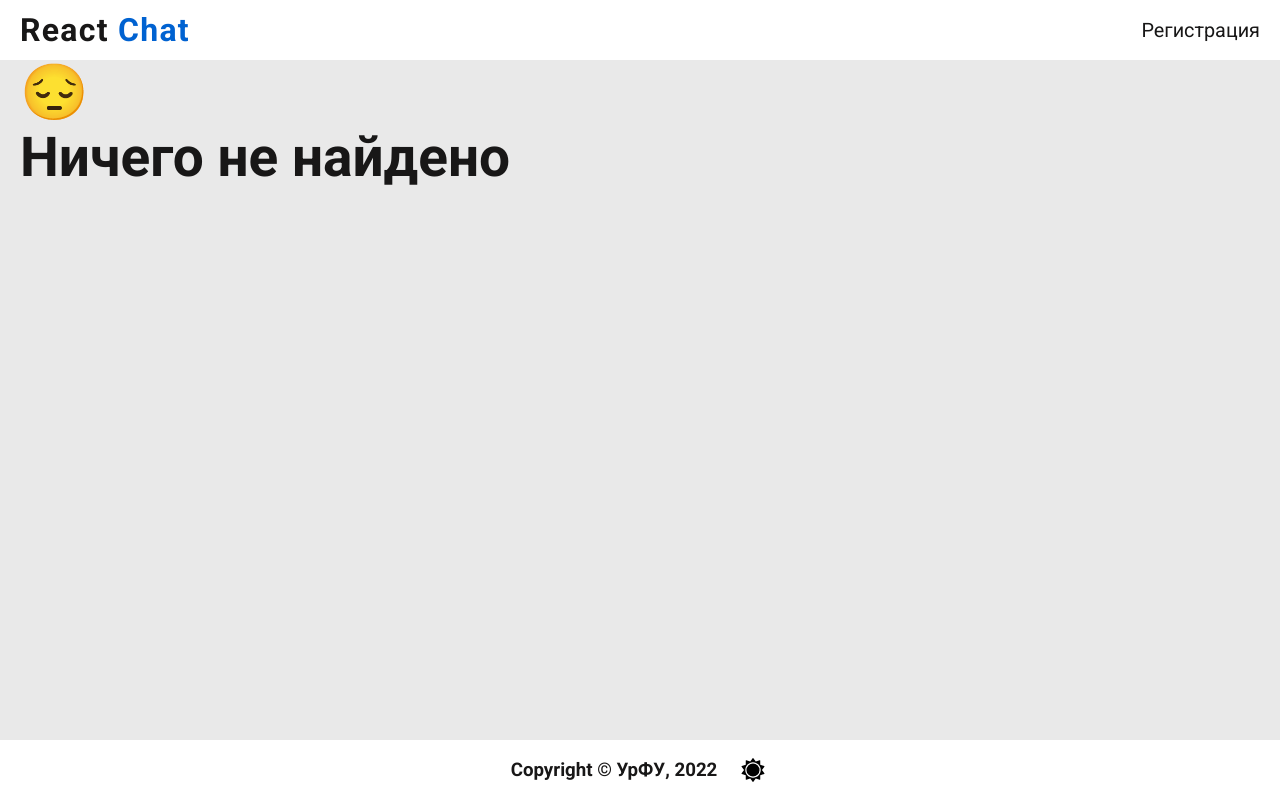
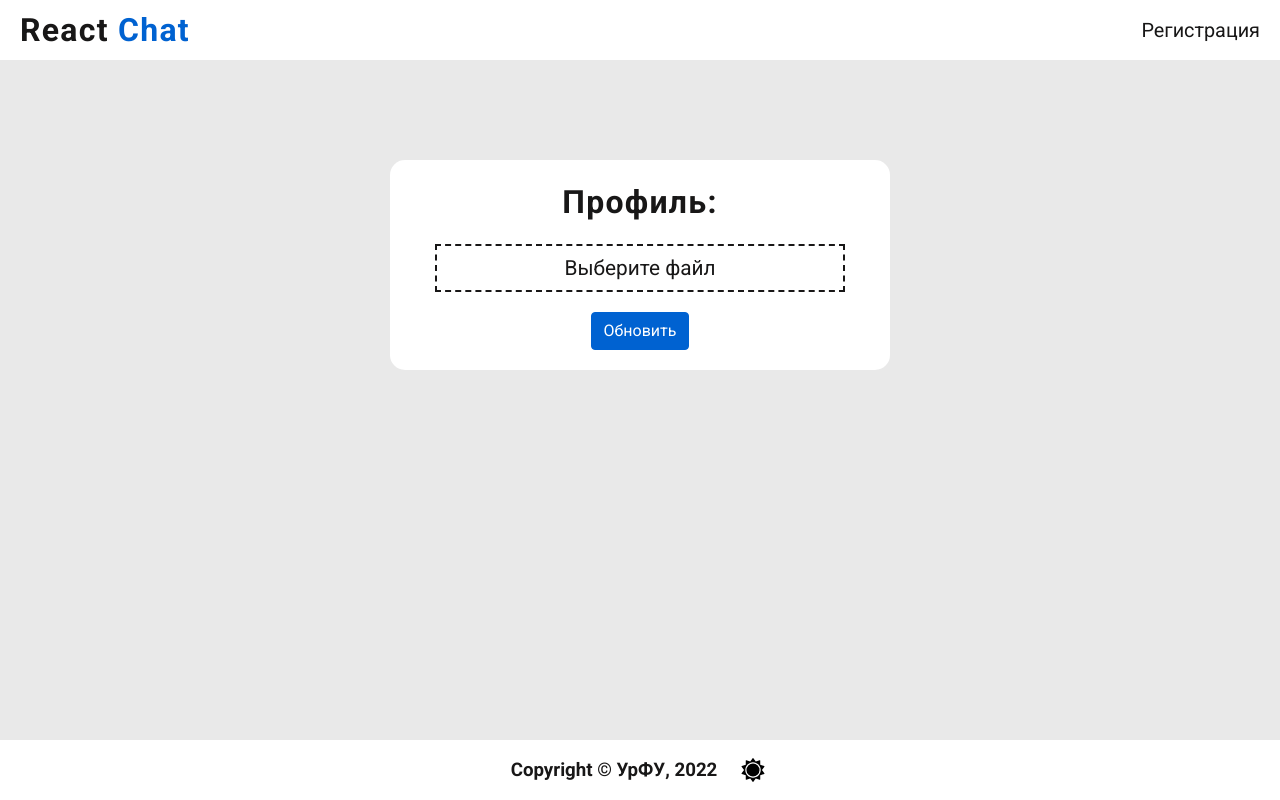
Before and after one commit to Coreytaz/react-web-chat, a React (Create React App) app: page /profile in a window 1280 px wide. Built offline with nearby package versions, Linux system fonts and the light colour scheme.

Commit message:
add DragDropFile

```diff
--- a/src/App.tsx
+++ b/src/App.tsx
@@ -2,11 +2,11 @@ import React from 'react'
 import Home from './pages/Home'
 import NotFound from './pages/NotFound'
 import { Routes, Route } from 'react-router-dom'
-
 import './style/index.scss'
 import Layout from './layout/Layout'
 import Auth from './pages/Auth'
 import { useRefresh } from './hooks/auth/useRefresh'
+import Profile from './pages/Profile'
 
 function App (): JSX.Element {
   const { asyncRefresh } = useRefresh()
@@ -21,6 +21,7 @@ function App (): JSX.Element {
     <Layout>
       <Routes>
         <Route path="/" element={<Home />} />
+        <Route path="/profile" element={<Profile />} />
         <Route path="/auth" element={<Auth />} />
         <Route path="/*" element={<NotFound />} />
       </Routes>
--- /dev/null
+++ b/src/components/DragDropFile/DragDropFile.module.scss
@@ -0,0 +1,46 @@
+.drop_area {
+    border: 2px dashed var(--font-primary);
+    display: flex;
+    align-items: center;
+    justify-content: center;
+    color: var(--font-primary);
+    font-size: 1.3rem;
+    padding: 10px 20px;
+    min-width: 410px;
+}
+
+.drop_area_active {
+    border: 2px dashed var(--font-primary);
+    display: flex;
+    align-items: center;
+    justify-content: center;
+    color: var(--font-primary);
+    font-size: 1.3rem;
+
+    min-width: 410px;
+}
+
+.input_file {
+    position: relative;
+    width: 100%;
+    padding: 10px 20px;
+    text-align: center;
+}
+.input_file span {
+    color: var(--font-primary);
+}
+.input_file input[type="file"] {
+    position: absolute;
+    z-index: -1;
+    opacity: 0;
+    display: block;
+    width: 0;
+    height: 0;
+}
+
+.newAvatar {
+    width: 100px;
+    height: 100px;
+    object-fit: cover;
+    border-radius: 50%;
+}
--- /dev/null
+++ b/src/components/DragDropFile/DragDropFile.tsx
@@ -0,0 +1,72 @@
+import React from 'react'
+import styles from './DragDropFile.module.scss'
+
+const DragDropFile = (): JSX.Element => {
+  const [drag, setDrag] = React.useState(false)
+  const [selectAvatar, setSelectedAvatar] = React.useState(false)
+  const avatarRef = React.useRef<HTMLImageElement>(null)
+  const inputRef = React.useRef<HTMLInputElement>(null)
+
+  const dragStartHandler = (e: React.DragEvent<HTMLDivElement>): void => {
+    e.preventDefault()
+    setDrag(true)
+  }
+
+  const dragLeaveHandler = (e: React.DragEvent<HTMLDivElement>): void => {
+    e.preventDefault()
+    setDrag(false)
+  }
+
+  const onDropHandler = (e: React.DragEvent<HTMLDivElement>): void => {
+    e.preventDefault()
+    const file = [...e.dataTransfer.files]
+    const formData = new FormData()
+    formData.append('file', file[0])
+    const reader = new FileReader()
+    reader.readAsDataURL(file[0])
+    reader.onload = function (event) {
+      if (avatarRef.current != null) {
+        avatarRef.current.src = event.target?.result as string
+      }
+    }
+    setDrag(false)
+    setSelectedAvatar(true)
+  }
+
+  const onChangeInput = (e: React.ChangeEvent<HTMLInputElement>): void => {
+    e.preventDefault()
+    const file = inputRef.current?.files
+    const formData = new FormData()
+    if (file != null) {
+      formData.append('file', file[0])
+      const reader = new FileReader()
+      reader.readAsDataURL(file[0])
+      reader.onload = function (event) {
+        if (avatarRef.current != null) {
+          avatarRef.current.src = event.target?.result as string
+        }
+      }
+    }
+    setSelectedAvatar(true)
+  }
+  return (
+    <>{drag
+      ? <div className={styles.drop_area}
+      onDragStart={e => dragStartHandler(e)}
+      onDragLeave={e => dragLeaveHandler(e)}
+      onDragOver={e => dragStartHandler(e)}
+      onDrop={e => onDropHandler(e)}
+    >Отпустите файл, чтобы загрузить его</div>
+      : <div className={styles.drop_area_active}
+      onDragStart={e => dragStartHandler(e)}
+      onDragLeave={e => dragLeaveHandler(e)}
+      onDragOver={e => dragStartHandler(e)}
+    ><label className={styles.input_file}>
+      <input type="file" ref={inputRef} onChange={e => onChangeInput(e)}/><span>Выберите файл</span></label><div className={styles.input_file_list}></div>
+    </div>
+  }
+  {selectAvatar && <img ref={avatarRef} className={styles.newAvatar} alt="avatar" />}</>
+  )
+}
+
+export default DragDropFile
--- a/src/components/index.ts
+++ b/src/components/index.ts
@@ -4,3 +4,4 @@ export { default as Form } from './Form/Form'
 export { default as Button } from './UI/Button/Button'
 export { default as Input } from './UI/Input/Input'
 export { default as ThemeButton } from './UI/ThemeButton/ThemeButton'
+export { default as DragDropFile } from './DragDropFile/DragDropFile'
--- /dev/null
+++ b/src/pages/Profile.tsx
@@ -0,0 +1,23 @@
+import React from 'react'
+import { useSelector } from 'react-redux'
+import { Button, DragDropFile, Form } from '../components'
+import { RootState } from '../redux/store'
+import styles from '../style/Page/Profile.module.scss'
+
+const Profile = (): JSX.Element => {
+  const { user } = useSelector((state: RootState) => state.authSlice)
+
+  return (
+    <>
+    <Form className={styles.form} onSubmit={e => e.preventDefault()}>
+        <h2 className={styles.title}>Профиль: {user?.username}</h2>
+        <div className={styles.inputs}>
+          <DragDropFile/>
+            <Button appearance="primary" >Обновить</Button>
+        </ div>
+    </Form>
+    </>
+  )
+}
+
+export default Profile
--- /dev/null
+++ b/src/style/Page/Profile.module.scss
@@ -0,0 +1,62 @@
+.form {
+    border-radius: 15px;
+    margin: 100px auto;
+    background-color: var(--additionalAccentColor);
+    max-width: 500px;
+    padding: 20px;
+    display: flex;
+    align-items: center;
+    flex-direction: column;
+    gap: 20px 0;
+}
+
+.title {
+    text-align: center;
+}
+
+.inputs {
+    display: flex;
+    flex-direction: column;
+    align-items: center;
+    gap: 20px 0;
+}
+
+.drop_area {
+    border: 2px dashed var(--font-primary);
+    display: flex;
+    align-items: center;
+    justify-content: center;
+    color: var(--font-primary);
+    font-size: 1.3rem;
+    padding: 10px 20px;
+    min-width: 410px;
+}
+
+.drop_area_active {
+    border: 2px dashed var(--font-primary);
+    display: flex;
+    align-items: center;
+    justify-content: center;
+    color: var(--font-primary);
+    font-size: 1.3rem;
+
+    min-width: 410px;
+}
+
+.input_file {
+    position: relative;
+    width: 100%;
+    padding: 10px 20px;
+    text-align: center;
+}
+.input_file span {
+    color: var(--font-primary);
+}
+.input_file input[type="file"] {
+    position: absolute;
+    z-index: -1;
+    opacity: 0;
+    display: block;
+    width: 0;
+    height: 0;
+}
--- a/tsconfig.json
+++ b/tsconfig.json
@@ -6,6 +6,7 @@
       "dom.iterable",
       "esnext"
     ],
+    "downlevelIteration": true,
     "allowJs": true,
     "skipLibCheck": true,
     "esModuleInterop": true,
```
